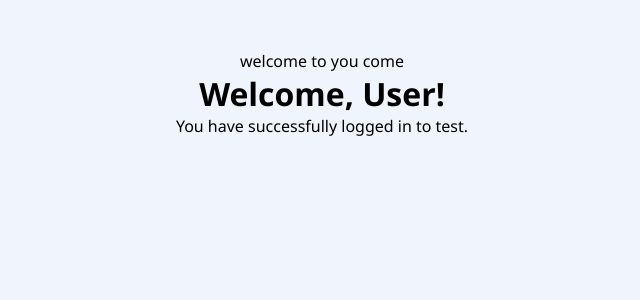
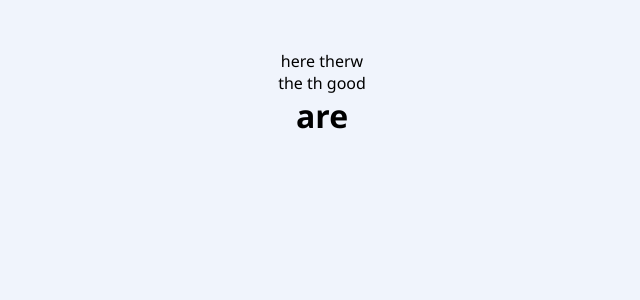
Before and after one commit to Chamod-alt/zephyra-login, a React (Create React App) app: page /Welcome in a window 1280 px wide. Shown: the top 300 px of the page, without its empty margins (318-958 px from the left). Built offline with nearby package versions, Linux system fonts and the light colour scheme.

Commit message:
Update Welcome.js
pulll

```diff
--- a/src/pages/Welcome.js
+++ b/src/pages/Welcome.js
@@ -8,10 +8,11 @@ const Welcome = () => {
   return (
     <div style={{ textAlign: "center", paddingTop: "50px" }}>
 
-     <p> welcome to you come</p>
-     <h1>Welcome, {name}!</h1>
-      <p>You have successfully logged in to test.</p>
+    <p> here therw</p>
 
+   <p>the th good </p>
+
+<h1> are </h1>
 {/*}
       <h1>Welcome, {name}!</h1>
       <p>You have successfully logged in to test.</p>
```
